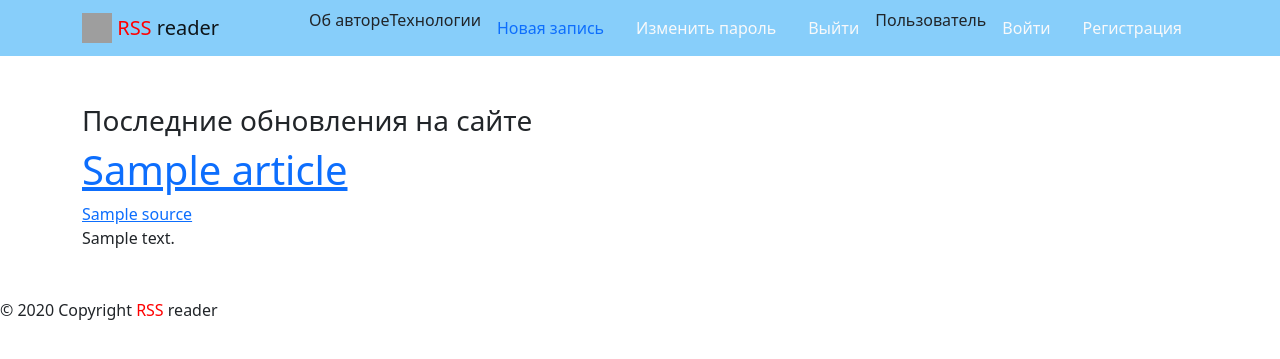
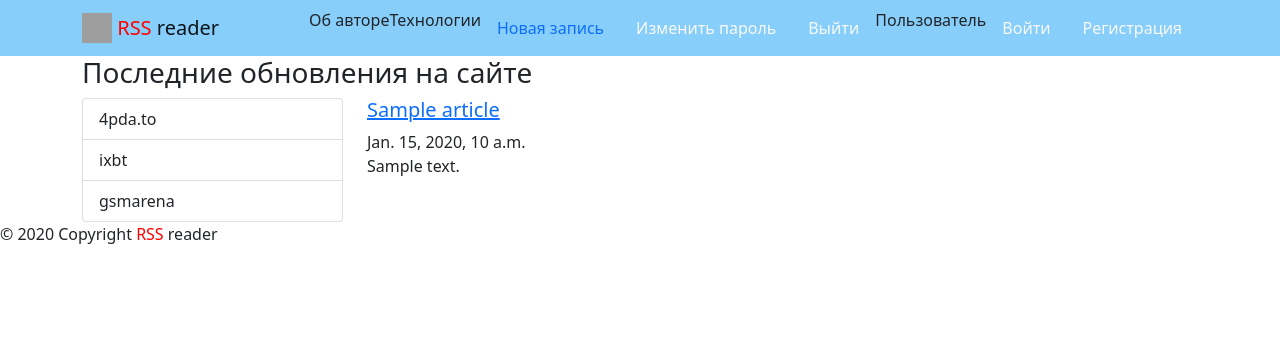
Before and after one commit to syberflea/rss-reader, a Django app: template templates/viewer/index.html in a window 1280 px wide. Shown: the top 359 px of the page. Run offline with Django 5.2, Linux system fonts and the light colour scheme; tables that the repository leaves empty hold one stand-in row (values such as "Sample post"); the template is opened without the code that fills it: values that come from a table or form of the project are taken from there, most other values are stand-ins (such as "Sample title", 1, 10 or a date in 2020); grey boxes are pictures that could not be loaded.

Commit message:
feat: brought index.html to canonical view

```diff
--- a/templates/base.html
+++ b/templates/base.html
@@ -12,6 +12,7 @@
     <link rel="icon" type="image/png" sizes="16x16" href="{% static 'img/fav/favicon-16x16.png' %}">
     <meta name="msapplication-TileColor" content="#000">
     <meta name="theme-color" content="#ffffff">
+    <meta name="viewport" content="width=device-width, initial-scale=1">
     <link href="https://cdn.jsdelivr.net/npm/bootstrap@5.0.2/dist/css/bootstrap.min.css" rel="stylesheet" integrity="sha384-EVSTQN3/azprG1Anm3QDgpJLIm9Nao0Yz1ztcQTwFspd3yD65VohhpuuCOmLASjC" crossorigin="anonymous">
     <title>Последние обновления на сайте</title>
   </head>
--- a/templates/viewer/index.html
+++ b/templates/viewer/index.html
@@ -1,25 +1,40 @@
 {% extends 'base.html' %}
 {% block title%}Последние обновления на сайте{% endblock title %}
 {% block content %}
-<div class="container py-5">
+<div class="container">
     <h3>Последние обновления на сайте</h3>
+    <!-- Начало глобального div.row с двумя колонками:
+       в левой колонке — источники, в правой — блоки с текстом -->
+    <div class="row">
+
+        <!-- Начало левой колонки сайта со списком авторов -->
+        <aside class="col-12 col-md-3">
+            <ul class="list-group">
+                <li class="list-group-item">4pda.to</li>
+                <li class="list-group-item">ixbt</li>
+                <li class="list-group-item">gsmarena</li>
+            </ul>
+        </aside>
+        <!-- Начало правой (широкой) колонки сайта -->
+        <section class="col-12 col-md-9">
+            <!-- Конец левой колонки сайта -->
             {% for article in articles %}
             <article>
-        <h1>
-            <a href="/read/{{ article.id }}">{{ article.title }}</a>
-        </h1>
-        <div class="source">
-            <a href="{{ article.source.link }}">
-                {{ article.source.title }}
-            </a>
-        </div>
+                <h5>
+                    <a href="{{ article.link }}">{{ article.title }}</a>
+                </h5>
                 <div class="added">
-            {{ article.date_added }}
+                    {{ article.pub_date }}
                 </div>
                 <div class="body">
-            {{ article.body }}
+                    {% autoescape off %}
+                    {{ article.body|linebreaks }}
+                    {% endautoescape %}
                 </div>
             </article>
             {% endfor %}
     </div>
+    </section>
+    <!-- Конец глобального div.row с двумя колонками -->
+</div>
 {% endblock %}
```
Lines whose indentation alone changed are shown as unchanged.
